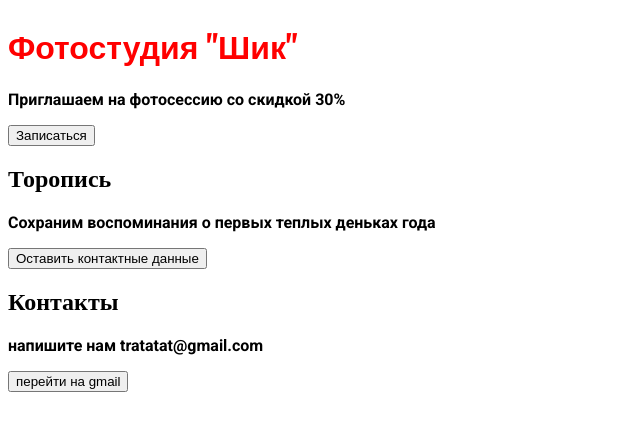
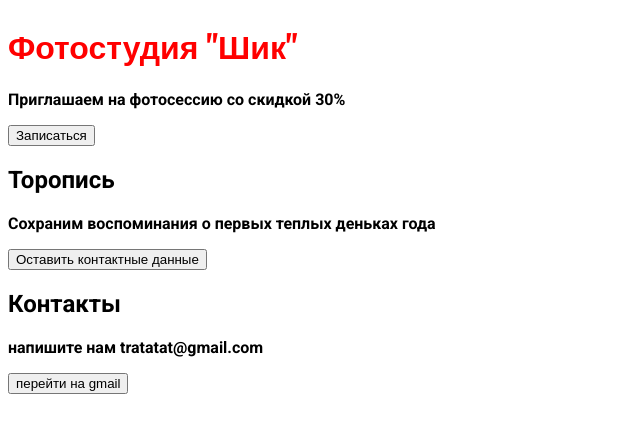
Before and after one commit to WebHeroSchool/tarvikt_project, a plain HTML site: page index.html in a window 1280 px wide. Shown: the whole page, without its empty margins (0-640 px from the left). Drawn offline with nearby package versions, Linux system fonts and the light colour scheme.

Commit message:
body fonts

```diff
--- a/style.css
+++ b/style.css
@@ -2,6 +2,6 @@ h1 {
     font-family: 'Oswald', sans-serif;
     color: red;
  }
-p {
+body {
     font-family: 'Roboto', sans-serif;
 }
```
